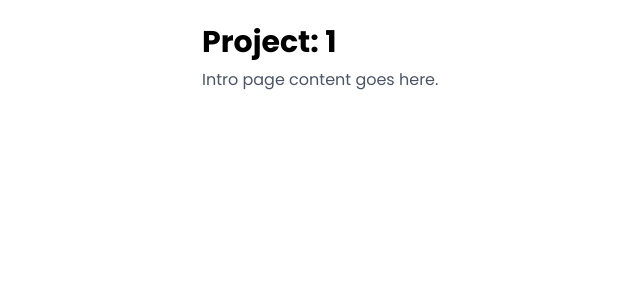
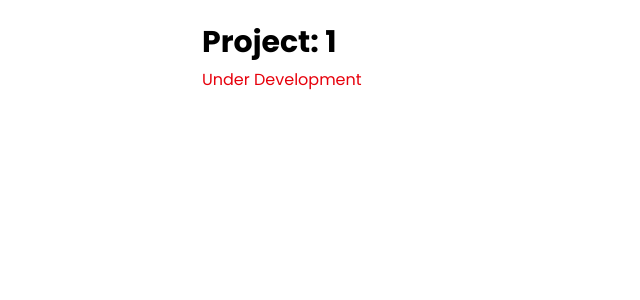
Before and after one commit to nevinharold90/My-Portfolio, a React (Vite) app: page /projects/1 in a window 1280 px wide. Shown: the top 300 px of the page, without its empty margins (78-718 px from the left). Built offline with nearby package versions, Linux system fonts and the light colour scheme.

Commit message:
Development

```diff
--- a/src/pages/Projects/ProjectDetails.jsx
+++ b/src/pages/Projects/ProjectDetails.jsx
@@ -6,7 +6,7 @@ export default function ProjectDetails() {
   return (
     <main className="max-w-3xl mx-auto p-6">
       <h1 className="text-3xl font-bold">Project: {slug}</h1>
-      <p className="text-gray-600 mt-2">Intro page content goes here.</p>
+      <p className="text-red-600 mt-2">Under Development</p>
     </main>
   );
 }
```
